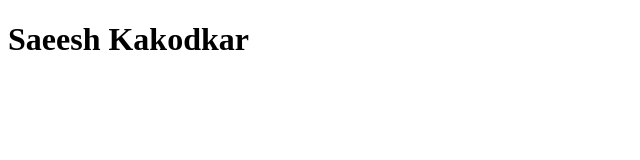
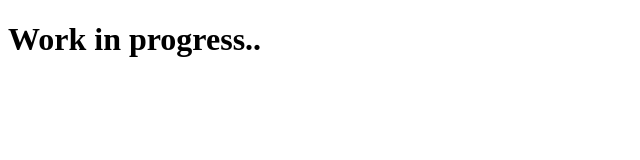
Before and after one commit to saeesh-kakodkar/saeesh-kakodkar.github.io, a plain HTML site: page index.html in a window 1280 px wide. Shown: the whole page, without its empty margins (0-640 px from the left). Drawn offline with Linux system fonts and the light colour scheme.

Commit message:
Update index.html

```diff
--- a/index.html
+++ b/index.html
@@ -4,7 +4,7 @@
 <title>Saeesh Kakodkar</title>
 </head>
 <body>
-<h1>Saeesh Kakodkar</h1>
+<h1>Work in progress..</h1>
 <p></p>
 </body>
 </html>
```
